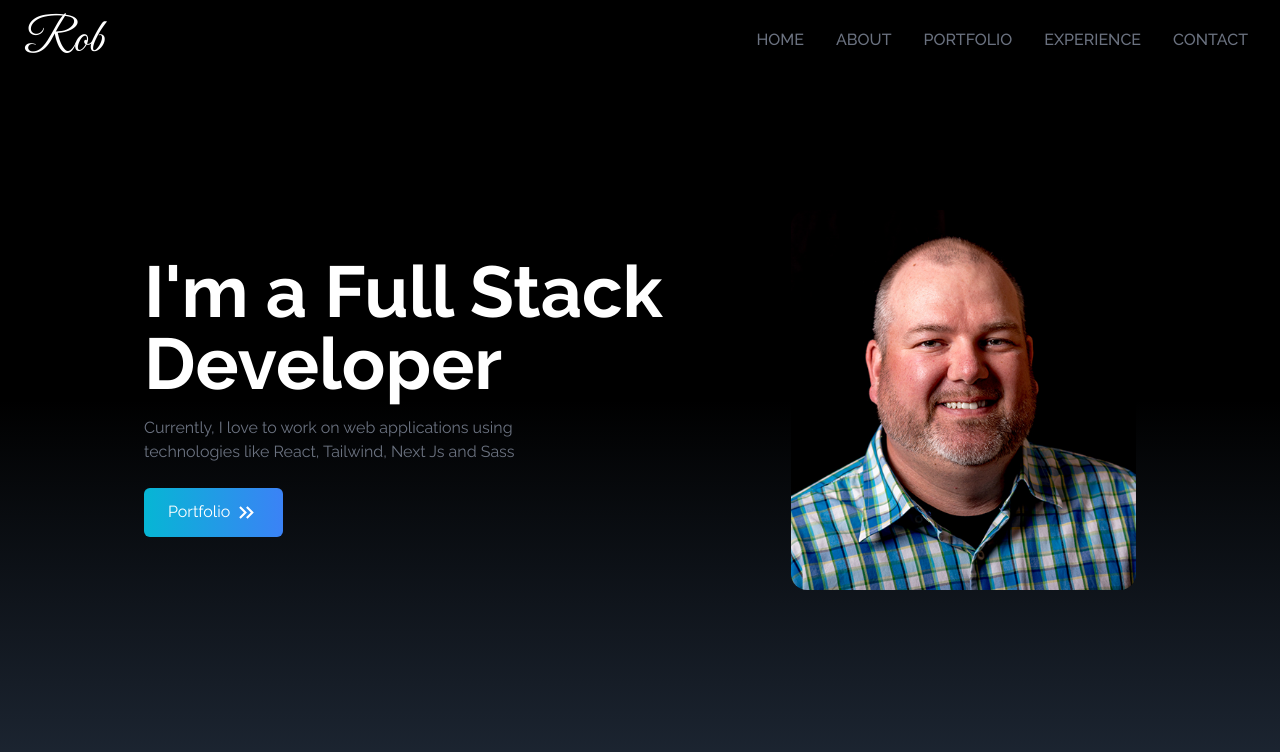
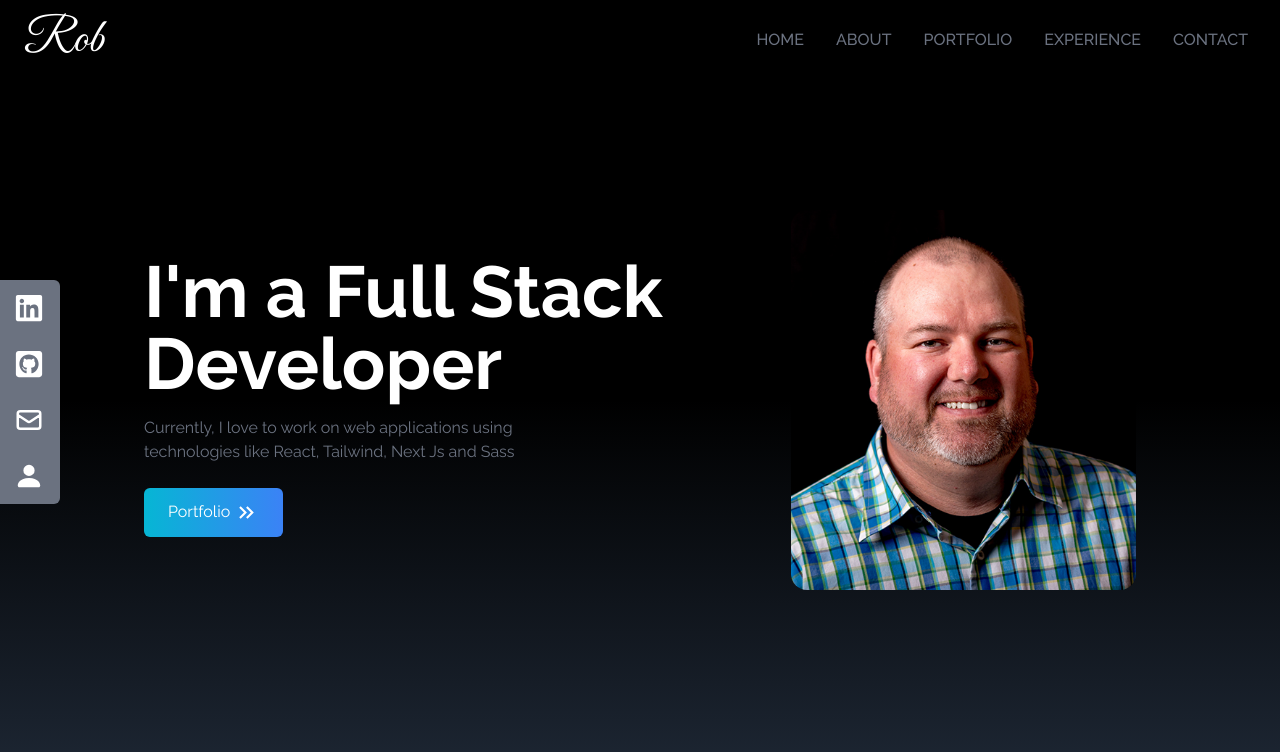
Before and after one commit to robmartel/portfolio_tw, a React (Create React App) app: page / in a window 1280 px wide. Shown: the top 752 px of the page. Built offline with nearby package versions, Linux system fonts and the light colour scheme.

Commit message:
created the social media links component, and rendered dynmaically, created links to the correct pages, a mailto and a download for the resume sections, made it responsive so that it only shows up on large screens

```diff
--- a/src/App.js
+++ b/src/App.js
@@ -1,5 +1,6 @@
 import Home from "./components/Home";
 import Navbar from "./components/Navbar";
+import SocialLinks from "./components/SocialLinks";
 
 
 function App() {
@@ -7,6 +8,8 @@
     <div>
       <Navbar />
       <Home />
+
+      <SocialLinks />
     </div>
   );
 }
--- /dev/null
+++ b/src/components/SocialLinks.jsx
@@ -0,0 +1,80 @@
+import React from 'react';
+import { FaGithubSquare, FaLinkedin } from 'react-icons/fa';
+import { HiOutlineMail } from 'react-icons/hi';
+import { BsFillPersonFill } from 'react-icons/bs';
+
+const SocialLinks = () => {
+  const socialLinks = [
+    {
+      id: 1,
+      child: (
+        <>
+          {' '}
+          LinkedIn <FaLinkedin size={30} />
+        </>
+      ),
+      value: 'https://linkedin.com',
+      style: 'rounded-tr-md',
+    },
+    {
+      id: 2,
+      child: (
+        <>
+          {' '}
+          Github <FaGithubSquare size={30} />
+        </>
+      ),
+      value: 'https://github.com',
+    },
+    {
+      id: 3,
+      child: (
+        <>
+          {' '}
+          Email <HiOutlineMail size={30} />
+        </>
+      ),
+      value: 'mailto:abc@gmail.com',
+    },
+    {
+      id: 4,
+      child: (
+        <>
+          {' '}
+          Resume <BsFillPersonFill size={30} />
+        </>
+      ),
+      value: '/resume.pdf',
+      download: true,
+      style: 'rounded-br-md',
+    },
+  ];
+  return (
+    <div className='hidden lg:flex flex-col top-[35%] left-0 fixed'>
+      <ul>
+        {socialLinks.map(({ id, child, value, style, download }) => (
+          <li
+            key={id}
+            className={
+              'flex justify-between items-center w-40 h-14 px-4 ml-[-100px] hover:ml-[-10px] hover:rounded-md duration-300 bg-gray-500' +
+              ' ' +
+              style
+            }
+          >
+            <a
+              href={value}
+              className='flex justify-between items-center w-full text-white'
+              download={download}
+              target='_blank'
+              rel='noreferrer'
+            >
+              {child}
+            </a>
+          </li>
+        ))}
+      </ul>
+    </div>
+  );
+};
+
+export default SocialLinks;
```
Also changed, not shown: 1 other file (tests, documents, lock files or other folders).
